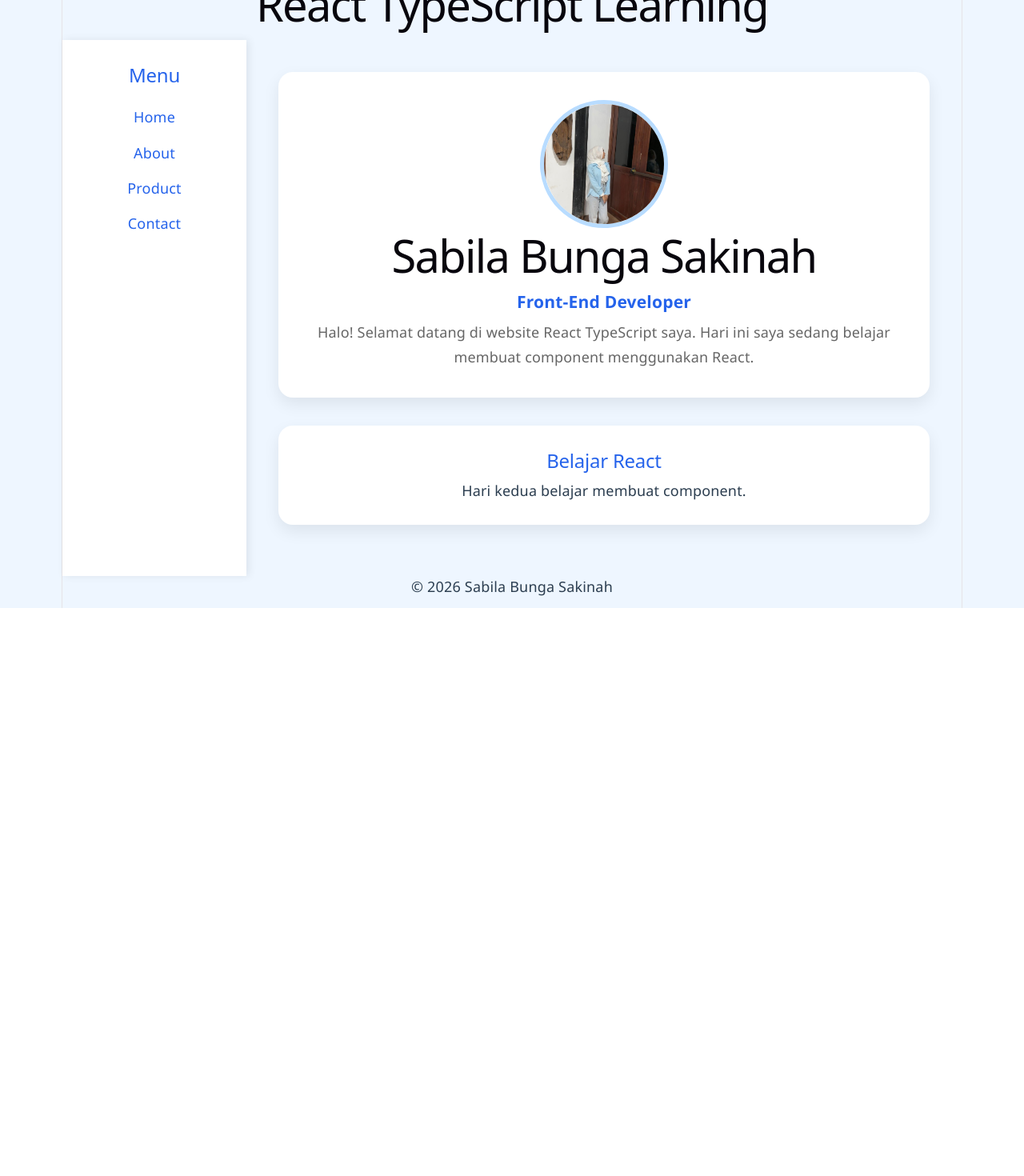
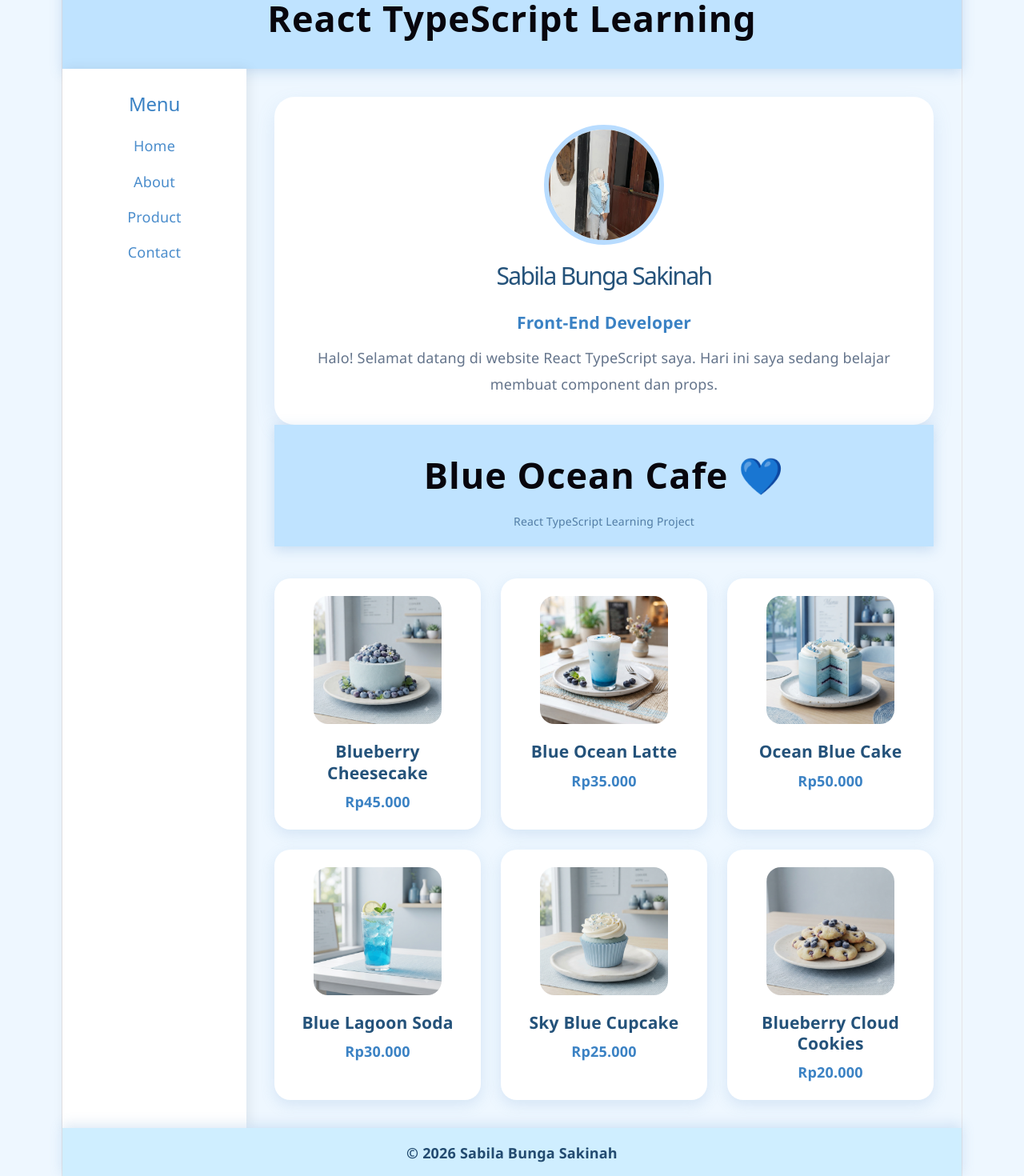
Before and after one commit to sabilabunga38-jpg/reactone-typescript, a React (Vite) app: page / in a window 1280 px wide. Shown: the part 40-1510 px from the top of the page at 80% size. Before the commit the page ends 800 px from the top, so only its background shows below. Built offline with nearby package versions, Linux system fonts and the light colour scheme.

Commit message:
Finish day 3 props

```diff
--- a/src/App.css
+++ b/src/App.css
@@ -6,37 +6,43 @@
 
 body {
   font-family: "Segoe UI", sans-serif;
-  background: #eef6ff;
+  background: #eef7ff;
   color: #2c3e50;
 }
 
 .header {
-  background: #b8dcff;
-  padding: 20px;
+  background: #bfe3ff;
+  color: #234b70;
+  padding: 18px;
   text-align: center;
-  color: #2c3e50;
+  box-shadow: 0 4px 15px rgba(80,140,200,0.25);
 }
 
 .header h1 {
-  font-size: 28px;
+  font-size: 45px;
+  font-weight: 700;
+  letter-spacing: 1px;
 }
 
+.header p {
+  margin-top: 6px;
+  font-size: 14px;
+  color: #527da5;
+}
 .layout {
   display: flex;
-  min-height: calc(100vh - 130px);
+  min-height: calc(100vh - 140px);
 }
-
-/* Sidebar */
 
 .sidebar {
   width: 230px;
   background: white;
   padding: 30px 20px;
-  box-shadow: 3px 0 10px rgba(0,0,0,0.08);
+  box-shadow: 3px 0 15px rgba(0,0,0,0.08);
 }
 
 .sidebar h2 {
-  color: #2563eb;
+  color: #3b82c4;
   margin-bottom: 25px;
 }
 
@@ -46,99 +52,129 @@ body {
 
 .sidebar li {
   margin-bottom: 18px;
-  color: #2563eb;
+  color: #4b8dcc;
   cursor: pointer;
+  transition: 0.3s;
 }
 
-
-/* Main */
+.sidebar li:hover {
+  color: #2563eb;
+  transform: translateX(5px);
+}
 
 .main-content {
   flex: 1;
-  padding: 40px;
+  padding: 35px;
 }
-
-
-/* Profile */
 
 .profile-card {
   background: white;
   padding: 35px;
-  border-radius: 18px;
+  border-radius: 25px;
   text-align: center;
-  box-shadow: 0 8px 20px rgba(0,0,0,0.08);
+  box-shadow: 0 10px 25px rgba(100,150,200,0.15);
 }
 
+.profile-image {
+  width: 150px;
+  height: 150px;
+  object-fit: cover;
+  border-radius: 50%;
+  border: 6px solid #b8dcff;
+}
 
-.profile-image {
+.profile-card h1 {
+  margin-top: 20px;
+  font-size: 30px;
+  color: #24527a;
+}
+
+.profile-card h3 {
+  margin-top: 10px;
+  color: #3b82c4;
+}
+
+.profile-card p {
+  margin-top: 15px;
+  color: #64748b;
+  line-height: 1.8;
+}
+
+.card {
+  margin-top: 30px;
+  background: white;
+  padding: 25px;
+  border-radius: 20px;
+  box-shadow: 0 10px 25px rgba(100,150,200,0.15);
+}
+
+.product-list {
+  margin-top: 40px;
+  display: grid;
+  grid-template-columns: repeat(3,1fr);
+  gap: 25px;
+}
+
+.product-card {
+  background: white;
+  padding: 22px;
+  border-radius: 20px;
+  text-align: center;
+  box-shadow: 0 6px 18px rgba(100,150,200,0.18);
+  transition: 0.3s;
+}
+
+.product-card:hover {
+  transform: translateY(-8px);
+}
+
+.product-card img {
   width: 160px;
   height: 160px;
   object-fit: cover;
-  border-radius: 50%;
-  border: 5px solid #b8dcff;
+  border-radius: 18px;
 }
 
-
-.profile-card h1 {
+.product-card h3 {
   margin-top: 15px;
+  color: #24527a;
 }
 
-
-.profile-card h3 {
-  color: #2563eb;
-  margin: 10px;
+.product-card p {
+  margin-top: 10px;
+  color: #3b82c4;
+  font-weight: bold;
 }
 
-
-.profile-card p {
-  color: #666;
-  line-height: 1.7;
+.footer {
+  background: #cfeeff;
+  color: #234b70;
+  padding: 18px;
+  text-align: center;
+  font-weight: 600;
+  box-shadow: 0 -4px 15px rgba(80,140,200,0.2);
 }
 
-
-/* Card Component */
-
-.card {
-  margin-top: 35px;
-  background: white;
-  padding: 30px;
-  border-radius: 18px;
-  box-shadow: 0 8px 20px rgba(0,0,0,0.08);
-  text-align: center;
+@media(max-width:900px){
+  .product-list {
+    grid-template-columns: repeat(2,1fr);
+  }
 }
 
-
-.card h2 {
-  color: #2563eb;
-  margin-bottom: 10px;
-}
-
-
-/* Footer */
-
-.footer {
-  background: #b8dcff;
-  padding: 18px;
-  text-align: center;
-}
-
-
-/* Responsive */
-
 @media(max-width:768px){
-
   .layout {
     flex-direction: column;
   }
-
 
   .sidebar {
     width: 100%;
   }
 
-
   .main-content {
     padding: 20px;
   }
 
+  .product-list {
+    grid-template-columns: 1fr;
+  }
 }
--- a/src/App.tsx
+++ b/src/App.tsx
@@ -4,19 +4,66 @@ import Header from "./components/Header";
 import Sidebar from "./components/Sidebar";
 import Card from "./components/Card";
 import Footer from "./components/Footer";
+import ProductCard from "./components/ProductCard";
 
 import sabilaaa from "./assets/sabilaaa.jpeg";
 
+import cheesecake from "./assets/products/cheesecake.png";
+import latte from "./assets/products/latte.png";
+import cake from "./assets/products/cake.png";
+import soda from "./assets/products/soda.png";
+import cupcake from "./assets/products/cupcake.png";
+import cookies from "./assets/products/cookies.png";
+
+
 function App() {
+
+  const produk = [
+    {
+      nama: "Blueberry Cheesecake",
+      harga: "Rp45.000",
+      gambar: cheesecake
+    },
+    {
+      nama: "Blue Ocean Latte",
+      harga: "Rp35.000",
+      gambar: latte
+    },
+    {
+      nama: "Ocean Blue Cake",
+      harga: "Rp50.000",
+      gambar: cake
+    },
+    {
+      nama: "Blue Lagoon Soda",
+      harga: "Rp30.000",
+      gambar: soda
+    },
+    {
+      nama: "Sky Blue Cupcake",
+      harga: "Rp25.000",
+      gambar: cupcake
+    },
+    {
+      nama: "Blueberry Cloud Cookies",
+      harga: "Rp20.000",
+      gambar: cookies
+    }
+  ];
+
+
   return (
     <>
       <Header />
 
       <div className="layout">
+
         <Sidebar />
 
         <main className="main-content">
+
           <div className="profile-card">
+
             <img
               src={sabilaaa}
               alt="Foto Sabila"
@@ -29,18 +76,43 @@ function App() {
 
             <p>
               Halo! Selamat datang di website React TypeScript saya.
-              Hari ini saya sedang belajar membuat component
-              menggunakan React.
+              Hari ini saya sedang belajar membuat component dan props.
             </p>
+
           </div>
 
+
           <Card />
+
+
+          <div className="product-list">
+
+            {
+              produk.map((item, index) => (
+
+                <ProductCard
+                  key={index}
+                  nama={item.nama}
+                  harga={item.harga}
+                  gambar={item.gambar}
+                />
+
+              ))
+            }
+
+          </div>
+
+
         </main>
+
       </div>
 
+
       <Footer />
+
     </>
   );
 }
 
+
 export default App;
--- a/src/components/Card.tsx
+++ b/src/components/Card.tsx
@@ -1,13 +1,10 @@
-function Card() {
+function Header() {
   return (
-    <div className="card">
-      <h2>Belajar React</h2>
-
-      <p>
-        Hari kedua belajar membuat component.
-      </p>
-    </div>
+    <header className="header">
+      <h1>Blue Ocean Cafe 💙</h1>
+      <p>React TypeScript Learning Project</p>
+    </header>
   );
 }
 
-export default Card;
+export default Header;
--- a/src/components/Footer.tsx
+++ b/src/components/Footer.tsx
@@ -1,18 +1,11 @@
 function Footer() {
-
   return (
-
-    <footer>
-
+    <footer className="footer">
       <p>
         © 2026 Sabila Bunga Sakinah
       </p>
-
     </footer>
-
   );
-
 }
 
-
 export default Footer;
--- a/src/components/Header.tsx
+++ b/src/components/Header.tsx
@@ -1,13 +1,11 @@
 function Header() {
-
   return (
-    <header>
+    <header className="header">
       <h1>
         React TypeScript Learning
       </h1>
     </header>
   );
-
 }
 
 export default Header;
--- a/src/components/ProductCard.tsx
+++ b/src/components/ProductCard.tsx
@@ -0,0 +1,35 @@
+type ProductProps = {
+  nama: string;
+  harga: string;
+  gambar: string;
+};
+
+
+function ProductCard({
+  nama,
+  harga,
+  gambar
+}: ProductProps) {
+
+  return (
+    <div className="product-card">
+
+      <img
+        src={gambar}
+        alt={nama}
+      />
+
+      <h3>
+        {nama}
+      </h3>
+
+      <p>
+        {harga}
+      </p>
+
+    </div>
+  );
+}
+
+
+export default ProductCard;
```
